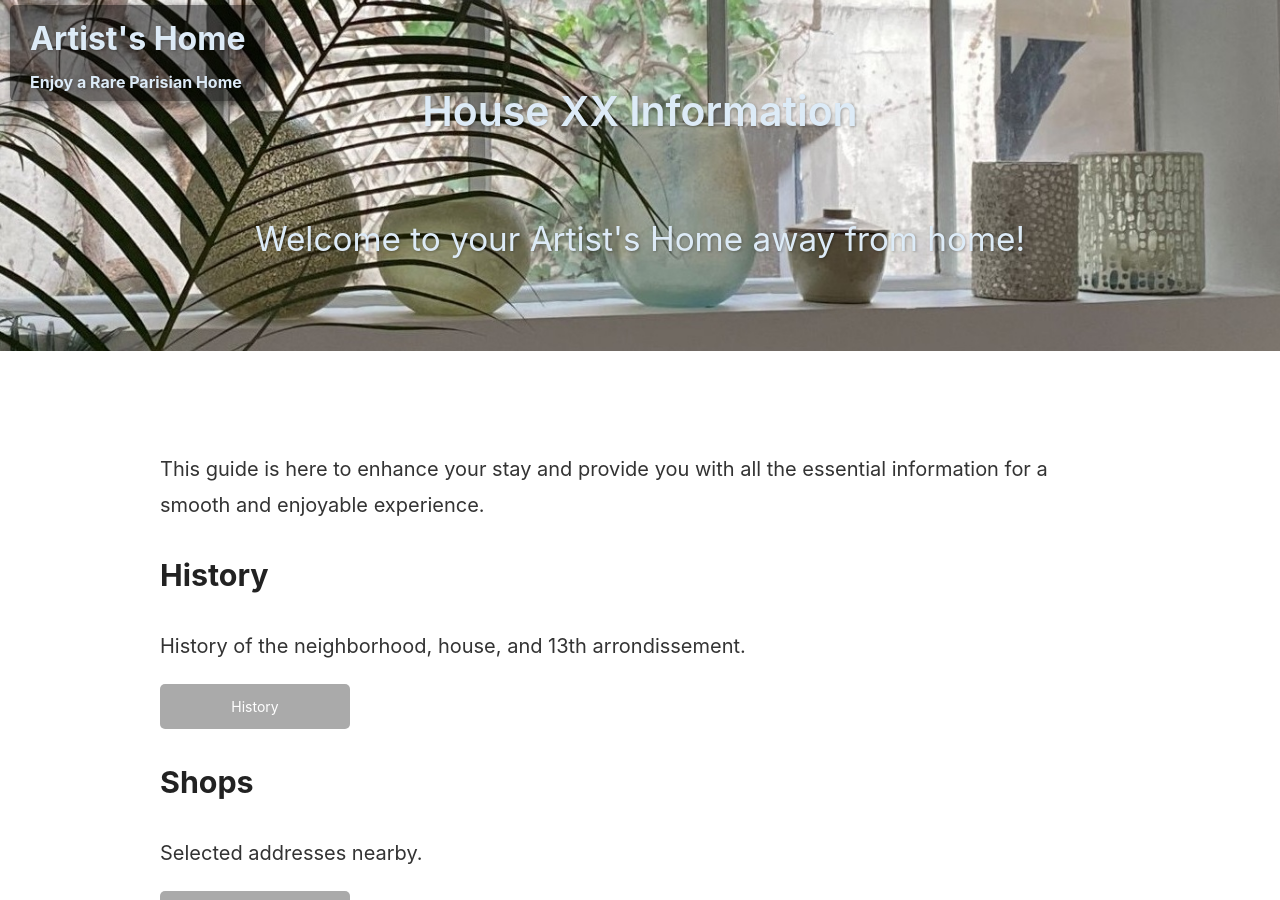
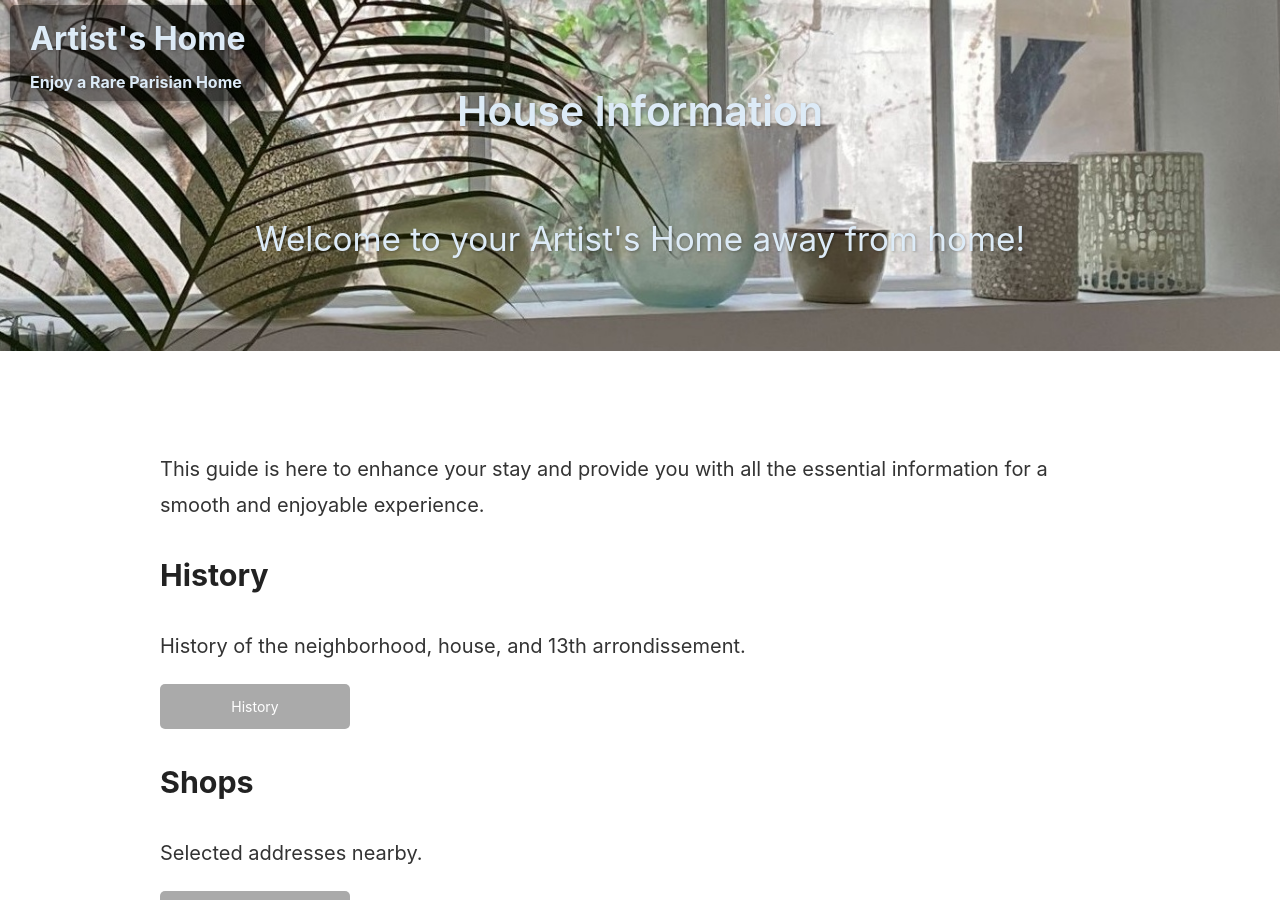
Before and after one commit to PhilAlain/tac, a Jekyll site: the page index.html, which Jekyll copies as it is, in a window 1280 px wide and 900 px high. Built offline with Jekyll 4.4.1, drawn with Linux system fonts in a browser that asks for light colours.

Commit message:
Update index.html

```diff
--- a/index.html
+++ b/index.html
@@ -14,7 +14,7 @@
             <div class="title">Artist's Home</div>
             <div class="tagline">Enjoy a Rare Parisian Home</div>
         </a>
-        <h1 class="project-name">House XX Information</h1>
+        <h1 class="project-name">House Information</h1>
         <p class="project-tagline">Welcome to your Artist's Home away from home!</p>
     </header>
 
```
